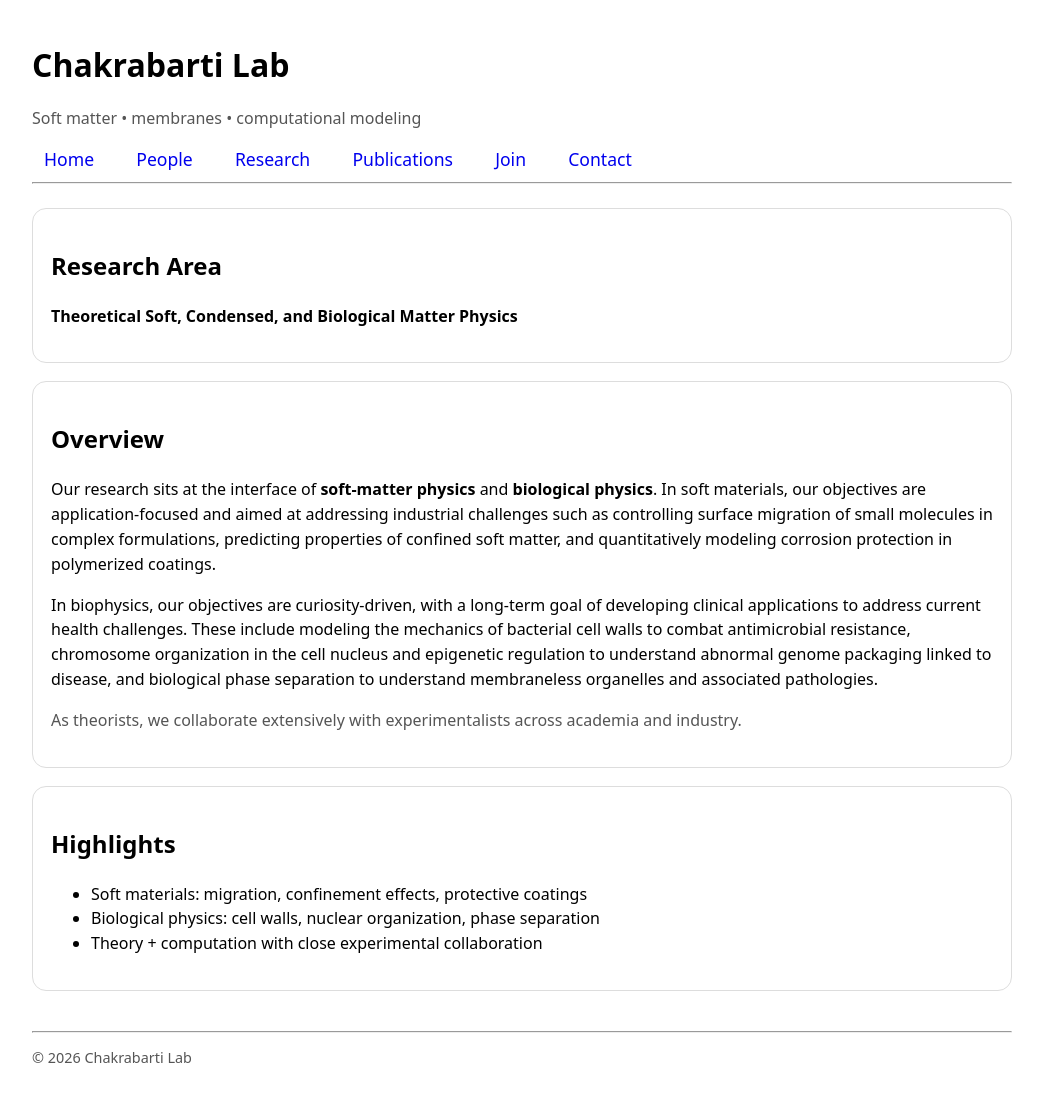
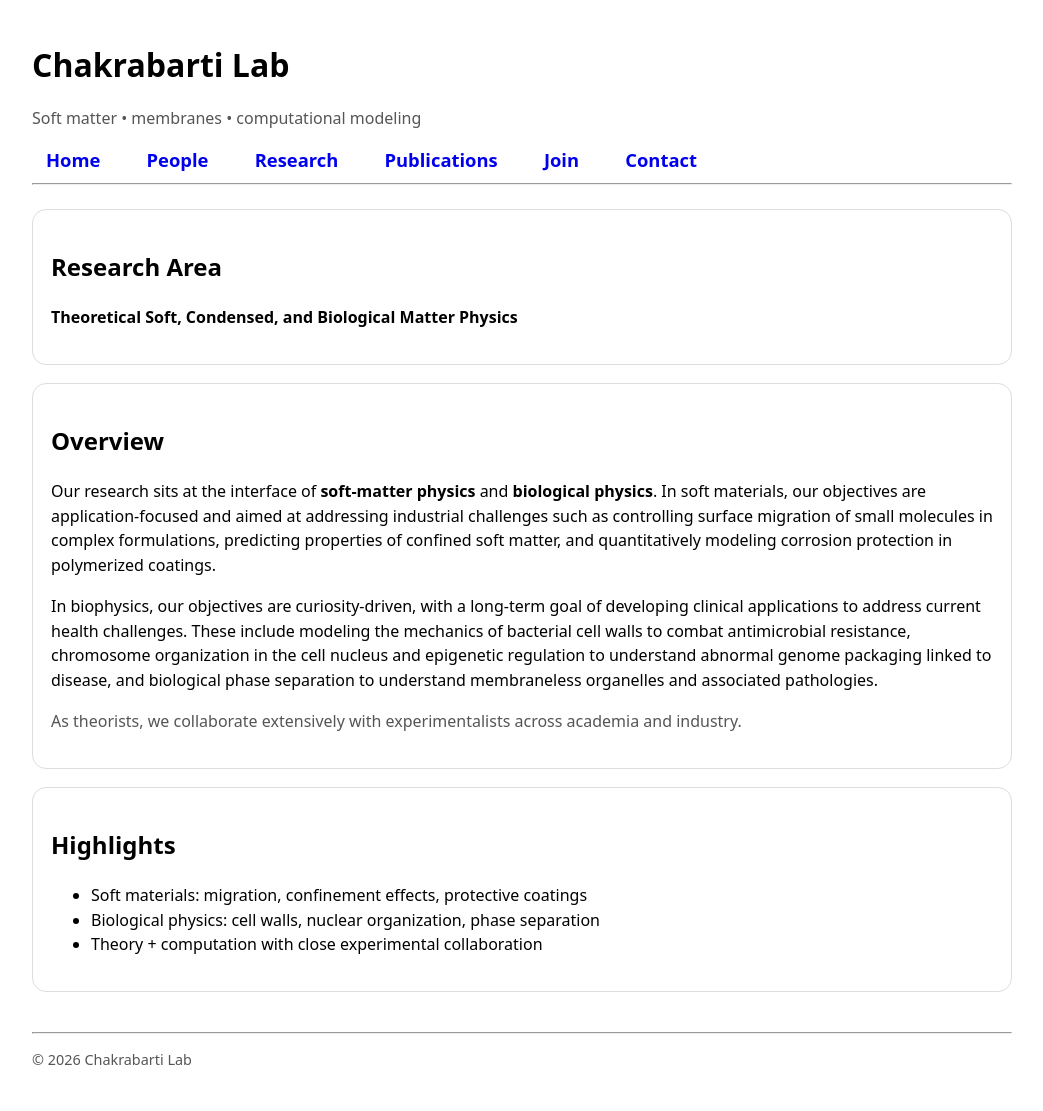
Before and after one commit to skg43/chakrabarti-lab, a Jekyll site: the page built from index.html, in a window 1280 px wide. Shown: the whole page, without its empty margins (118-1161 px from the left). Built offline with Jekyll 4.4.1, drawn with Linux system fonts in a browser that asks for light colours.

Commit message:
Enhance navbar styling

```diff
--- a/assets/css/style.css
+++ b/assets/css/style.css
@@ -31,10 +31,10 @@ nav {
 }
 
 nav a {
-  font-size: 1.1rem;          /* bigger text */
-  font-weight: 500;           /* slightly bold */
-  padding: 6px 12px;          /* button feel */
-  border-radius: 6px;
+  font-size: 1.15rem;          /* bigger text */
+  font-weight: 600;           /* slightly bold */
+  padding: 8px 14px;          /* button feel */
+  border-radius: 8px;
   transition: background 0.2s ease, color 0.2s ease;
 }
 
```
